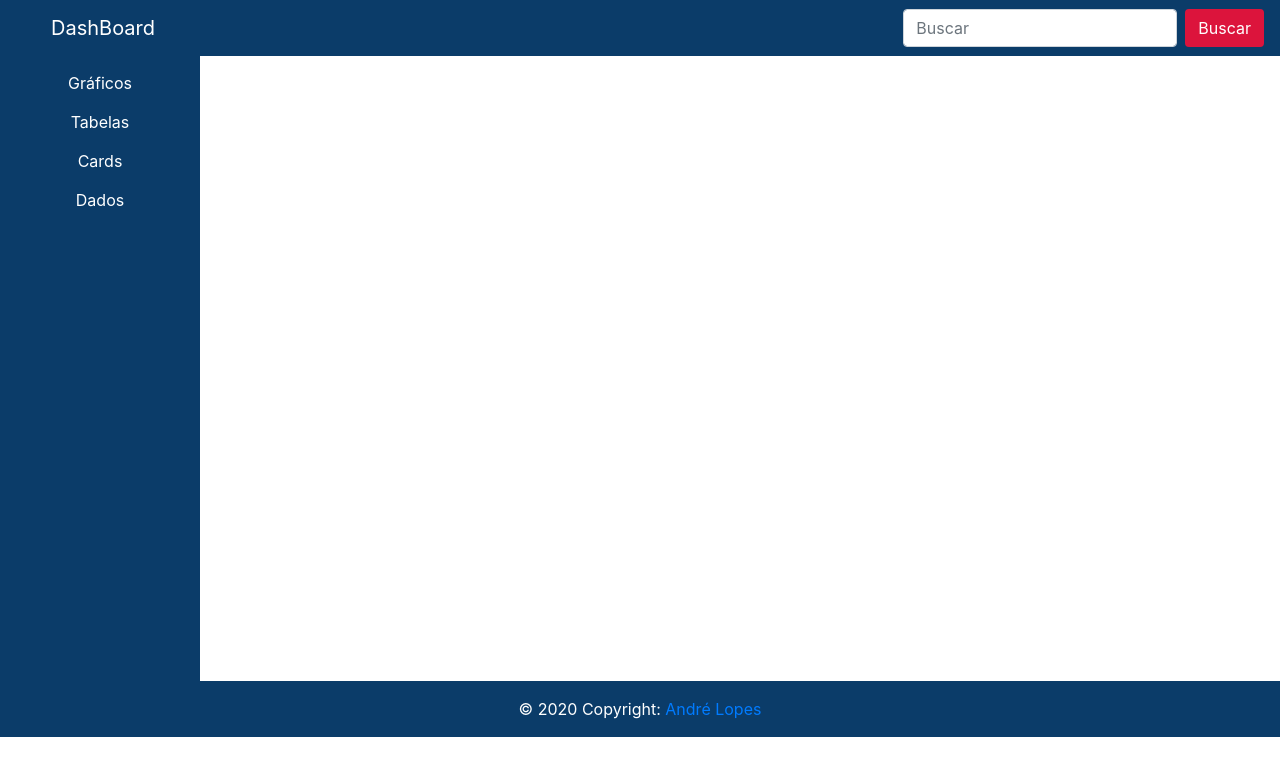
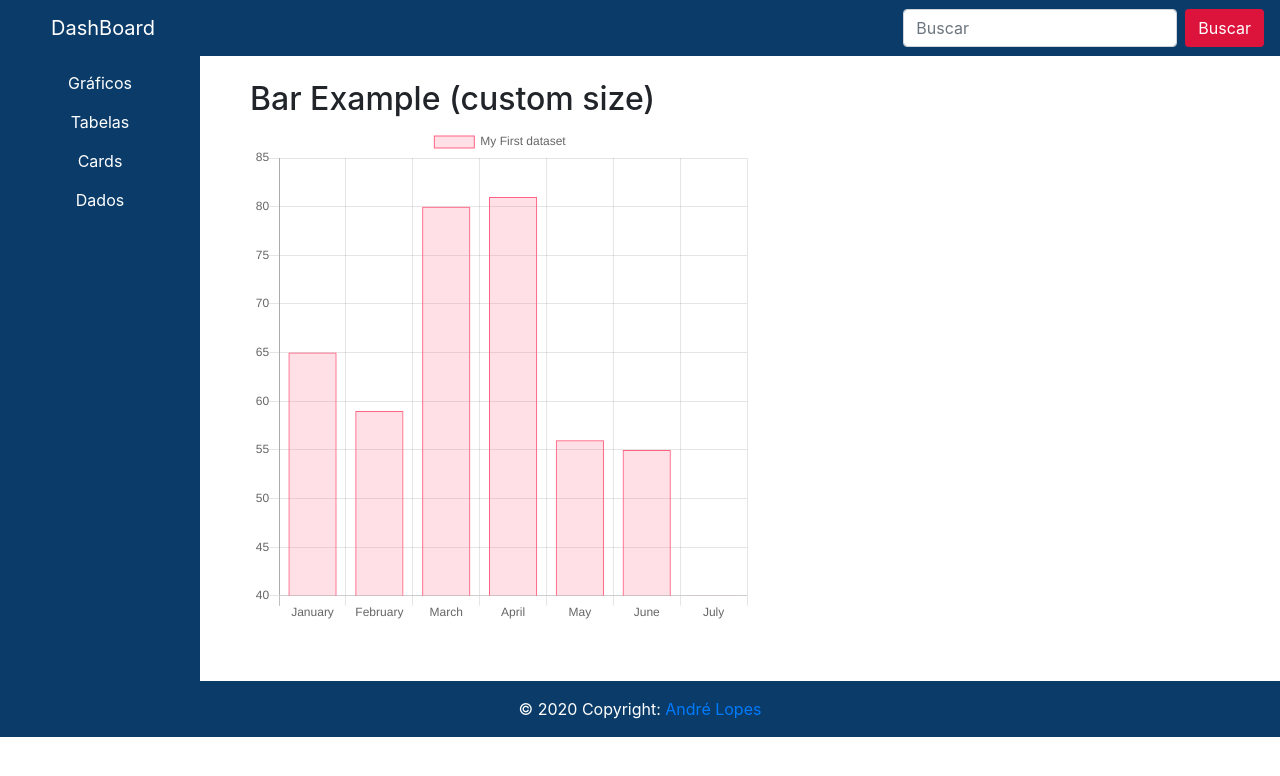
Before and after one commit to AndreDevLopes/DashBoard, a React (Create React App) app: page / in a window 1280 px wide. Shown: the top 776 px of the page. Built offline with nearby package versions, Linux system fonts and the light colour scheme.

Commit message:
criado o primeiro grafico

```diff
--- a/src/App.js
+++ b/src/App.js
@@ -2,6 +2,7 @@
 import Bar from './components/bar/Bar';
 import Menu from './components/menu/Menu';
 import Footer from './components/footer/footer';
+import Graf from './components/graficos/Graf';
 
 import "./app.css";
 
@@ -13,7 +14,10 @@
 
      <div>
       <Bar />
-      <Menu />
+      <div className="row container">
+        <Menu />
+        <Graf />
+      </div>
       <Footer />
 
      </div>
--- a/src/components/graficos/Graf.css
+++ b/src/components/graficos/Graf.css
@@ -1,5 +1,5 @@
 .graf{
-   background-color: blueviolet;
+
     width: 500px;
     height: 500px;
     position: absolute;
--- a/src/components/graficos/Graf.js
+++ b/src/components/graficos/Graf.js
@@ -1,13 +1,36 @@
-import React, { Component } from 'react';
+import React,{Component} from 'react';
+import {Bar} from 'react-chartjs-2';
 import './Graf.css';
+
+const data = {
+  labels: ['January', 'February', 'March', 'April', 'May', 'June', 'July'],
+  datasets: [
+    {
+      label: 'My First dataset',
+      backgroundColor: 'rgba(255,99,132,0.2)',
+      borderColor: 'rgba(255,99,132,1)',
+      borderWidth: 1,
+      hoverBackgroundColor: 'rgba(255,99,132,0.4)',
+      hoverBorderColor: 'rgba(255,99,132,1)',
+      data: [65, 59, 80, 81, 56, 55, 40]
+    }
+  ]
+};
 
 
 export default class Graf extends Component {
     render() {
         return (
             <div className="graf">
-
-
+                <h2>Bar Example (custom size)</h2>
+                    <Bar
+                    data={data}
+                    width={100}
+                    height={50}
+                    options={{
+                        maintainAspectRatio: false
+                    }}
+                    />
             </div>
         )
     }
```
